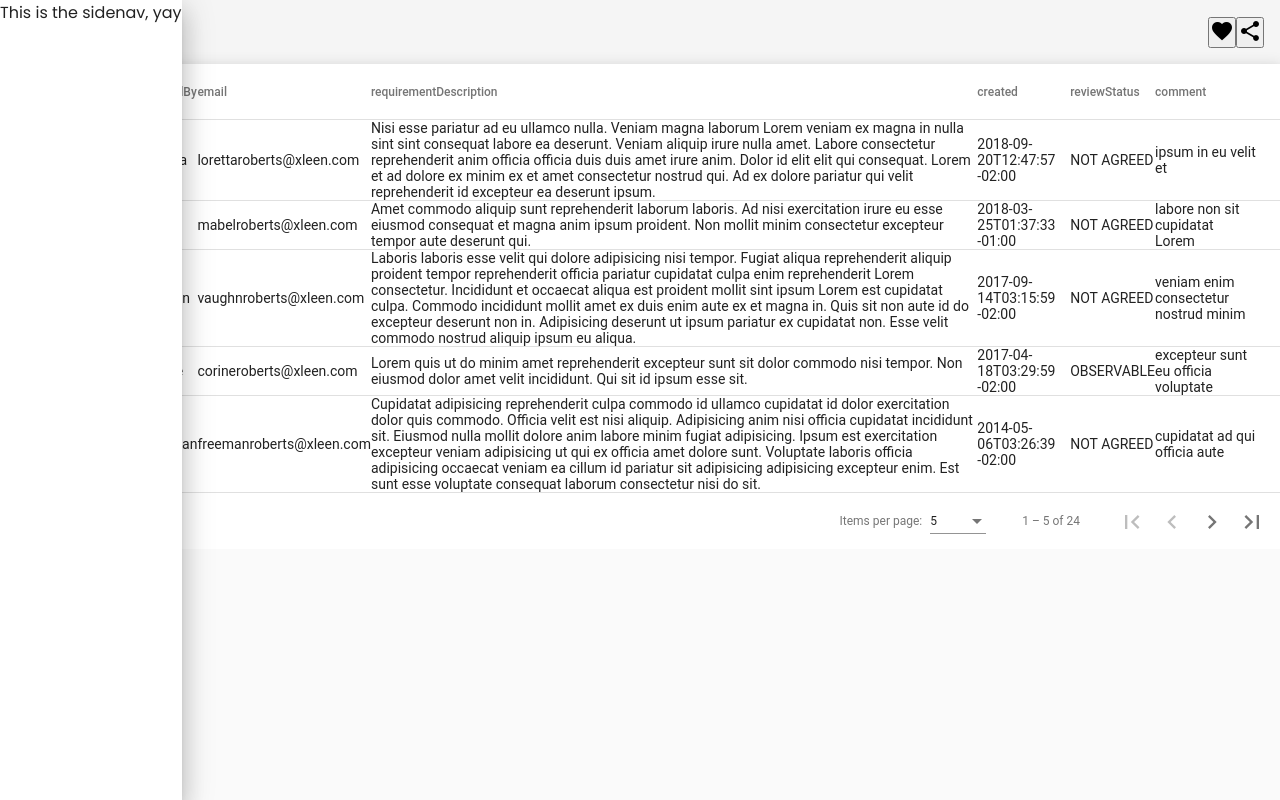
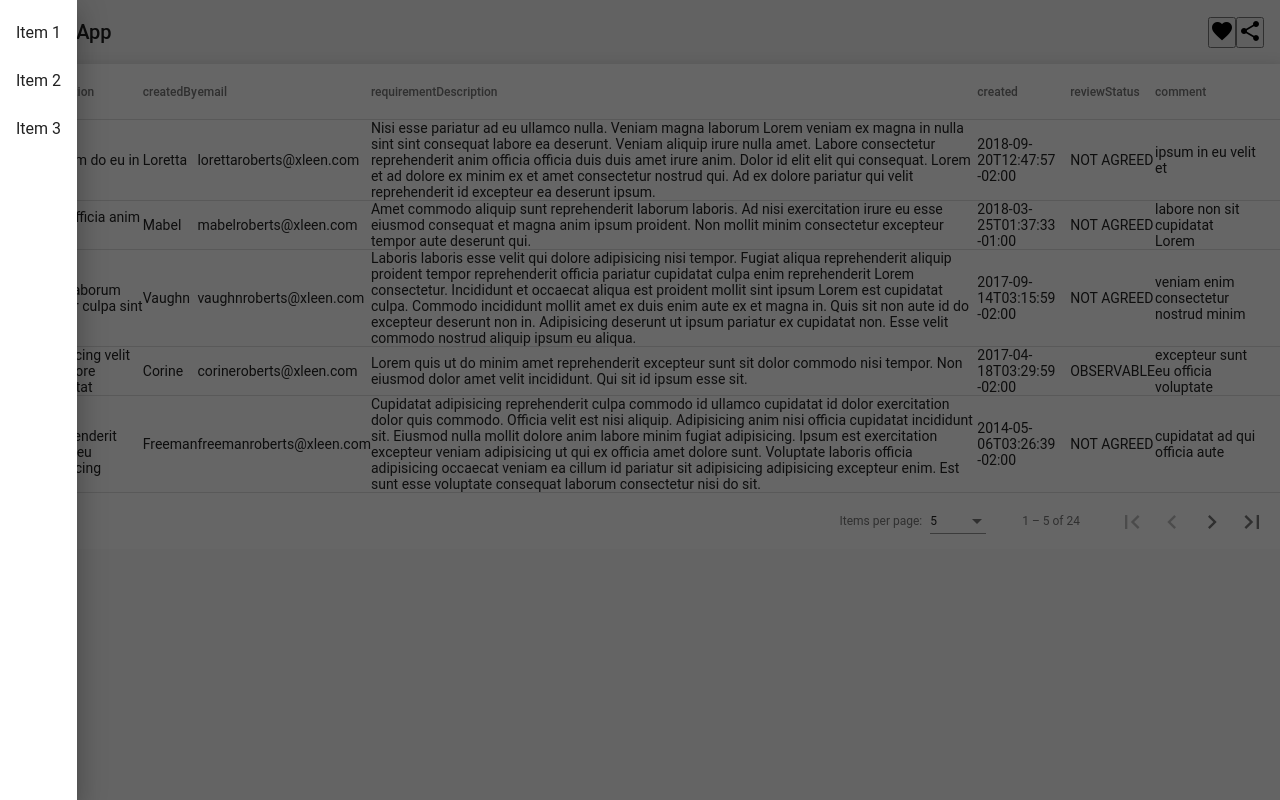
Before and after one commit to 7GitHub7/AngularDoors, an Angular app: page / in a window 1280 px wide. Both pictures are taken after a click on the button "menu". Built offline with nearby package versions, Linux system fonts and the light colour scheme; data requests are answered from the project's data file.

Commit message:
added items to sidenav

```diff
--- a/src/app/app.component.html
+++ b/src/app/app.component.html
@@ -1,10 +1,14 @@
+<mat-sidenav-container fullscreen>
 
-<mat-sidenav-container fullscreen>
-<!-- <div class="container"> -->
-    <app-toolbar></app-toolbar>
-    <router-outlet></router-outlet>
+  <mat-sidenav #sidenav [fixedInViewport]="true" mode="push" mode="over" opened="false" >
+    <mat-nav-list>
+        <mat-list-item role="listitem">Item 1</mat-list-item>
+        <mat-list-item role="listitem">Item 2</mat-list-item>
+        <mat-list-item role="listitem">Item 3</mat-list-item>
+    </mat-nav-list>
+  </mat-sidenav>
 
-    <!-- <app-footer></app-footer> -->
-    <!-- <app-table> </app-table> -->
-<!-- </div> -->
+
+  <app-toolbar (onButtonSidenavClick) = "sidenav.toggle()"></app-toolbar>
+  <router-outlet></router-outlet>
 </mat-sidenav-container>
--- a/src/app/app.module.ts
+++ b/src/app/app.module.ts
@@ -9,6 +9,7 @@ import { BrowserAnimationsModule } from '@angular/platform-browser/animations';
 import { MatSidenavModule } from '@angular/material/sidenav';
 import {MatToolbarModule} from '@angular/material/toolbar';
 import {MatIconModule} from '@angular/material/icon';
+import { MatListModule } from "@angular/material/list";
 
 
 
@@ -24,6 +25,7 @@ import { FooterComponent } from './components/footer/footer.component';
 import { TableComponent } from './components/table/table.component';
 import { SidenavComponent } from './components/sidenav/sidenav.component';
 import { ToolbarComponent } from './components/toolbar/toolbar.component';
+
 
 
 
@@ -51,6 +53,7 @@ const appRoutes: Routes = [
     ToolbarComponent,
   ],
   imports: [
+    MatListModule,
     MatIconModule,
     MatToolbarModule,
     MatSidenavModule,
--- a/src/app/components/toolbar/toolbar.component.html
+++ b/src/app/components/toolbar/toolbar.component.html
@@ -1,15 +1,12 @@
-<mat-sidenav #sidenav [fixedInViewport]="true" mode="push">
-  This is the sidenav, yay
-</mat-sidenav>
-
 <p>
   <mat-toolbar>
-    <button mat-icon-button aria-label="Menu" (click)="sidenav.open()">
+    <button mat-icon-button aria-label="Menu" (click)="openSideNav()">
       <mat-icon>menu</mat-icon>
     </button>
     <span> My App</span>
     <span class="example-spacer"></span>
-    <button mat-icon-button class="example-icon favorite-icon" aria-label="Example icon-button with heart icon" (click)="sidenav.close()">
+    <button mat-icon-button class="example-icon favorite-icon" aria-label="Example icon-button with heart icon"
+      >
       <mat-icon>favorite</mat-icon>
     </button>
     <button mat-icon-button class="example-icon" aria-label="Example icon-button with share icon">
--- a/src/app/components/toolbar/toolbar.component.ts
+++ b/src/app/components/toolbar/toolbar.component.ts
@@ -1,4 +1,4 @@
-import { Component, OnInit } from '@angular/core';
+import { Component, OnInit, Output, EventEmitter } from '@angular/core';
 import { UiService } from "../../services/ui.service";
 
 
@@ -8,14 +8,14 @@ import { UiService } from "../../services/ui.service";
   styleUrls: ['./toolbar.component.css']
 })
 export class ToolbarComponent implements OnInit {
-
+  @Output() onButtonSidenavClick: EventEmitter<any> = new EventEmitter()
   constructor(private uiService: UiService) { }
 
   ngOnInit(): void {
   }
 
   openSideNav(){
-    this.uiService.openSideNav();
+    this.onButtonSidenavClick.emit()
   }
 
 }
```
Also changed, not shown: src/app/app.component.ts (+9 -1 lines).
